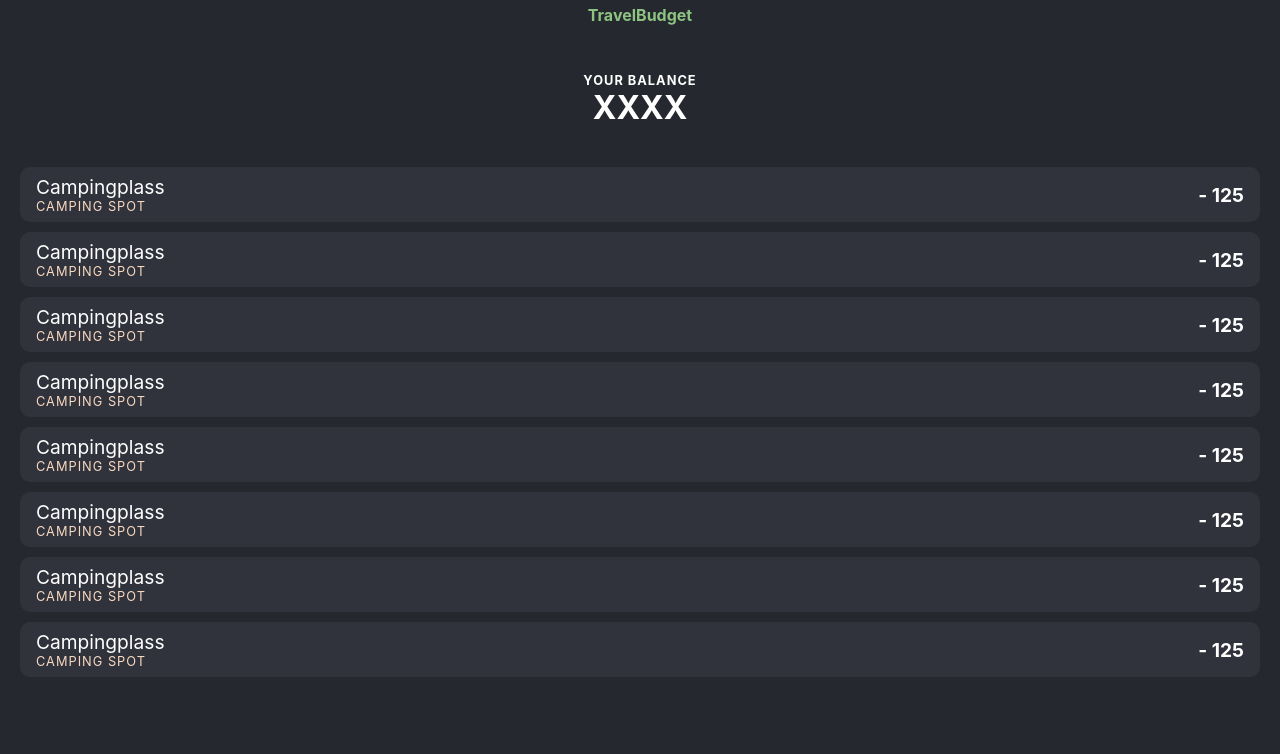
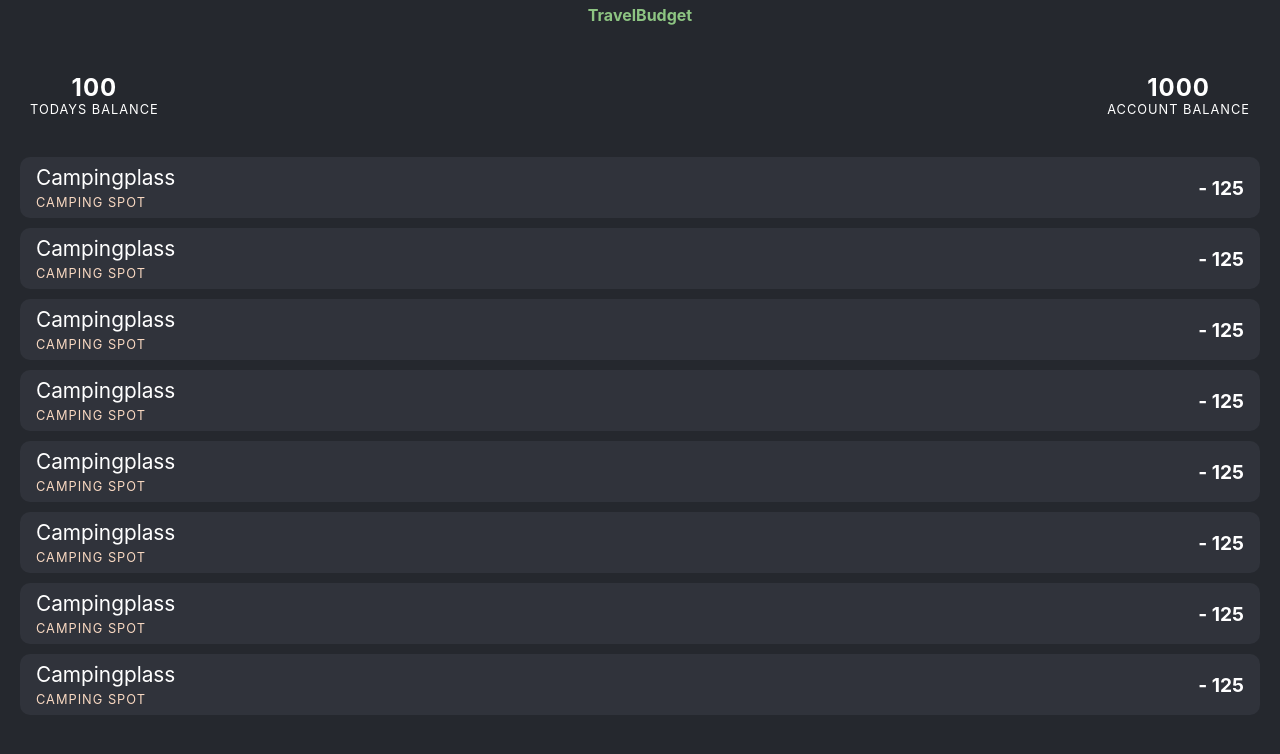
Before and after one commit to ceciliefossum/travel-budget-app, a React (Create React App) app in the folder travel-budget-spa/: page / in a window 1280 px wide. Shown: the top 754 px of the page. Built offline with nearby package versions, Linux system fonts and the light colour scheme.

Commit message:
Added balance component

```diff
--- a/travel-budget-spa/src/App.tsx
+++ b/travel-budget-spa/src/App.tsx
@@ -1,6 +1,6 @@
 import { Outlet } from 'react-router-dom';
 import './App.css';
-import { AppProps } from './Interfaces/Props';
+import { AppProps } from './_Interfaces/Props';
 
 const App = (props: AppProps) => (
     <div className="app">
--- a/travel-budget-spa/src/Dashboard/Dashboard.css
+++ b/travel-budget-spa/src/Dashboard/Dashboard.css
@@ -1,21 +1,10 @@
-.balance-container {
-    padding: 40px 0;
-    display: flex;
-    flex-direction: column;
-    align-items: center;
-}
-
-.balance-container h1 {
-    font-size: 0.8rem;
-    text-transform: uppercase;
-    letter-spacing: 1px;
-}
-
-.balance-container p {
-    font-size: 2rem;
-    font-weight: bold;
-}
-
 .statements-container {
     padding: 0 20px;
 }
+
+.balances-container {
+    display: flex;
+    justify-content: space-between;
+    padding: 0 30px;
+    margin: 20px 0;
+}
--- a/travel-budget-spa/src/Dashboard/Dashboard.tsx
+++ b/travel-budget-spa/src/Dashboard/Dashboard.tsx
@@ -1,30 +1,20 @@
 import Statement from "../Shared/Statement";
-import { StatementType, StatementCategory } from "../Interfaces/Enums";
 import './Dashboard.css';
-import { StatementProps } from "../Interfaces/Props";
-
-const statements = [
-    { title: "Campingplass", type: StatementType.Expence, amount: 125, valuta: "NOK", category: StatementCategory.CampingSpot },
-    { title: "Campingplass", type: StatementType.Expence, amount: 125, valuta: "NOK", category: StatementCategory.CampingSpot },
-    { title: "Campingplass", type: StatementType.Expence, amount: 125, valuta: "NOK", category: StatementCategory.CampingSpot },
-    { title: "Campingplass", type: StatementType.Expence, amount: 125, valuta: "NOK", category: StatementCategory.CampingSpot },
-    { title: "Campingplass", type: StatementType.Expence, amount: 125, valuta: "NOK", category: StatementCategory.CampingSpot },
-    { title: "Campingplass", type: StatementType.Expence, amount: 125, valuta: "NOK", category: StatementCategory.CampingSpot },
-    { title: "Campingplass", type: StatementType.Expence, amount: 125, valuta: "NOK", category: StatementCategory.CampingSpot },
-    { title: "Campingplass", type: StatementType.Expence, amount: 125, valuta: "NOK", category: StatementCategory.CampingSpot },
-
-]
+import { statementsTemp, balancesTemp } from "../_Constants/Constants";
+import Balance from "../Shared/Balance";
+import { IBalance, IStatement } from "../_Interfaces/Interfaces";
 
 const Dashboard = () => {
     return (
         <div className="dashboard-container">
-            <div className="balance-container">
-                <h1>Your balance</h1>
-                <p>XXXX</p>
+            <div className="balances-container">
+                {balancesTemp.map((balance: IBalance, index: number) => (
+                    <Balance key={index.toString()} balance={balance} />
+                ))}
             </div>
             <div className="statements-container">
-                {statements.map((statement: StatementProps, index: number) => (
-                    <Statement key={index.toString()} title={statement.title} type={statement.type} amount={statement.amount} valuta={statement.valuta} category={statement.category}  />
+                {statementsTemp.map((statement: IStatement, index: number) => (
+                    <Statement key={index.toString()} statement={statement} />
                 ))}
             </div>
         </div>
--- /dev/null
+++ b/travel-budget-spa/src/Shared/Balance.css
@@ -0,0 +1,18 @@
+.balance-container {
+    padding: 20px 0;
+    display: flex;
+    flex-direction: column;
+    align-items: center;
+}
+
+.balance-container label {
+    text-align: center;
+    font-size: 0.8rem;
+    text-transform: uppercase;
+    letter-spacing: 1px;
+}
+
+.balance-container p {
+    font-size: 1.5rem;
+    font-weight: bold;
+}
--- /dev/null
+++ b/travel-budget-spa/src/Shared/Balance.tsx
@@ -0,0 +1,14 @@
+import { IBalance } from "../_Interfaces/Interfaces";
+import './Balance.css';
+
+const Balance = (props: { balance: IBalance }) => (
+
+    <div className="balance-container">
+        <label>
+            <p>{props.balance.amount}</p>
+            {props.balance.type}
+        </label>
+    </div>
+);
+
+export default Balance;
--- a/travel-budget-spa/src/Shared/Statement.css
+++ b/travel-budget-spa/src/Shared/Statement.css
@@ -9,13 +9,14 @@
 }
 
 .statement-container .information p {
+    margin-top: 5px;
     font-size: 0.8rem;
     letter-spacing: 1px;
     color: var(--secondary-text-color)
 }
 
 .statement-container .information h2 {
-    font-size: 1.2rem;
+    font-size: 1.3rem;
     font-weight: normal;
 }
 
--- a/travel-budget-spa/src/Shared/Statement.tsx
+++ b/travel-budget-spa/src/Shared/Statement.tsx
@@ -1,14 +1,14 @@
-import { StatementProps } from "../Interfaces/Props";
-import { StatementType } from "../Interfaces/Enums";
+import { StatementType } from "../_Interfaces/Enums";
 import './Statement.css'
+import { IStatement } from "../_Interfaces/Interfaces";
 
-const Statement = (props: StatementProps) => (
+const Statement = (props: { statement: IStatement }) => (
     <div className="statement-container">
         <div className="information">
-            <h2>{props.title}</h2>
-            <p>{props.category}</p>
+            <h2>{props.statement.title}</h2>
+            <p>{props.statement.category}</p>
         </div>
-        <p className="amount">{props.type === StatementType.Expence && '-'} {props.amount}</p>
+        <p className="amount">{props.statement.type === StatementType.Expence && '-'} {props.statement.amount}</p>
     </div>
 );
 
--- /dev/null
+++ b/travel-budget-spa/src/_Constants/Constants.tsx
@@ -0,0 +1,18 @@
+import { BalanceType, StatementCategory, StatementType } from "../_Interfaces/Enums"
+import { IBalance, IStatement } from "../_Interfaces/Interfaces";
+
+export const balancesTemp: IBalance[] = [
+    { type: BalanceType.TodaysBalance, amount: 100 },
+    { type: BalanceType.AccountBalance, amount: 1000 },
+];
+
+export const statementsTemp: IStatement[] = [
+    { title: "Campingplass", type: StatementType.Expence, amount: 125, valuta: "NOK", category: StatementCategory.CampingSpot },
+    { title: "Campingplass", type: StatementType.Expence, amount: 125, valuta: "NOK", category: StatementCategory.CampingSpot },
+    { title: "Campingplass", type: StatementType.Expence, amount: 125, valuta: "NOK", category: StatementCategory.CampingSpot },
+    { title: "Campingplass", type: StatementType.Expence, amount: 125, valuta: "NOK", category: StatementCategory.CampingSpot },
+    { title: "Campingplass", type: StatementType.Expence, amount: 125, valuta: "NOK", category: StatementCategory.CampingSpot },
+    { title: "Campingplass", type: StatementType.Expence, amount: 125, valuta: "NOK", category: StatementCategory.CampingSpot },
+    { title: "Campingplass", type: StatementType.Expence, amount: 125, valuta: "NOK", category: StatementCategory.CampingSpot },
+    { title: "Campingplass", type: StatementType.Expence, amount: 125, valuta: "NOK", category: StatementCategory.CampingSpot },
+];
--- a/travel-budget-spa/src/Interfaces/Enums.tsx
+++ b/travel-budget-spa/src/_Interfaces/Enums.tsx
@@ -11,3 +11,8 @@ export enum StatementCategory {
     MediaAndEntertainment = 'MEDIA + ENTERTAINMENT',
     Income = 'INCOME',
 }
+
+export enum BalanceType {
+    TodaysBalance = 'TODAYS BALANCE',
+    AccountBalance = 'ACCOUNT BALANCE'
+}
--- /dev/null
+++ b/travel-budget-spa/src/_Interfaces/Interfaces.tsx
@@ -0,0 +1,14 @@
+import { BalanceType, StatementCategory, StatementType } from "./Enums";
+
+export interface IBalance {
+    amount: number,
+    type: BalanceType,
+}
+
+export interface IStatement {
+    type: StatementType,
+    title: string,
+    amount: number,
+    valuta: string,
+    category: StatementCategory,
+}
--- /dev/null
+++ b/travel-budget-spa/src/_Interfaces/Props.tsx
@@ -0,0 +1,3 @@
+export type AppProps = {
+    isAuthenticated: boolean,
+}
```
Also changed, not shown: travel-budget-spa/src/Interfaces/Props.tsx (deleted, +0 -13 lines).
